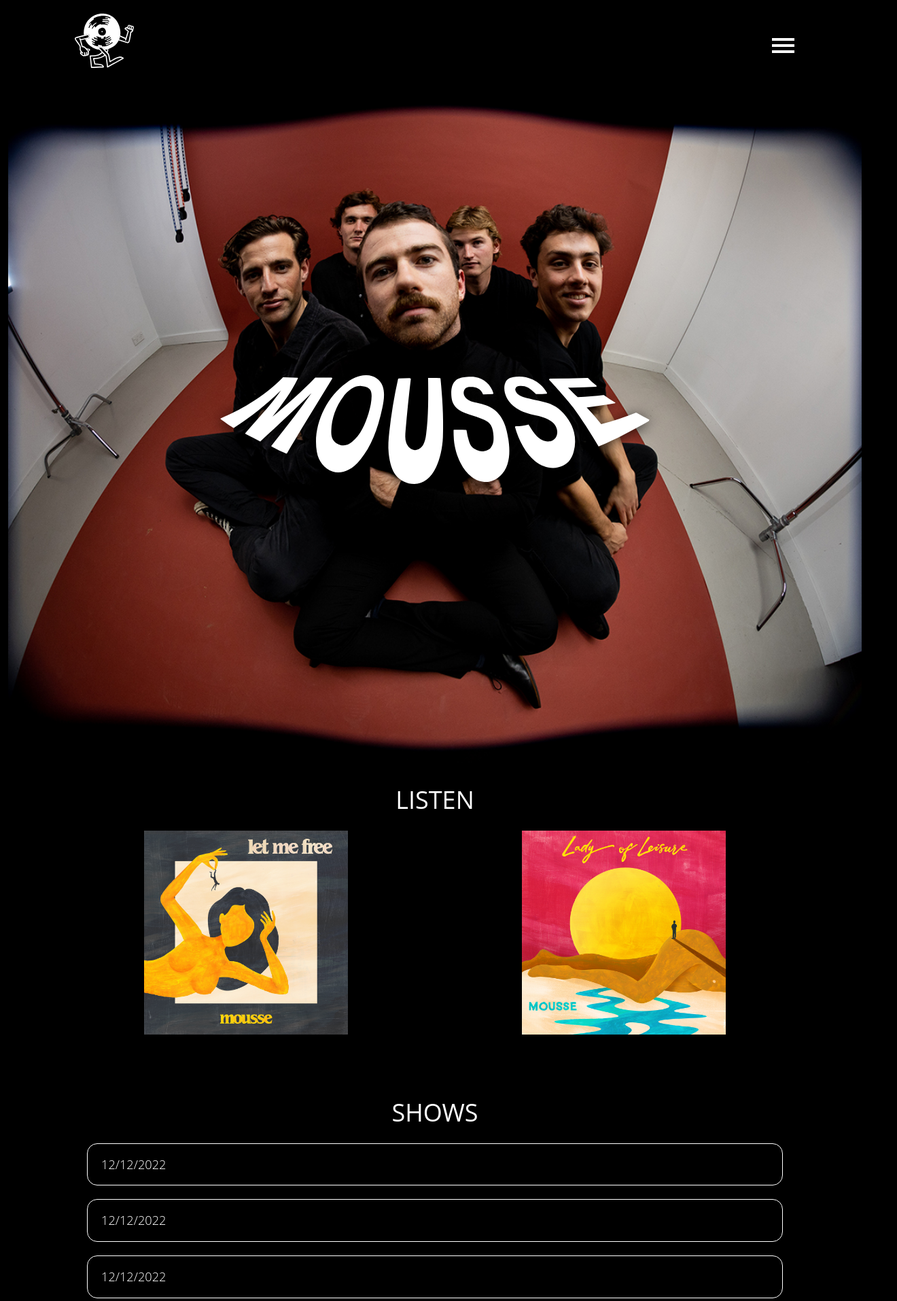
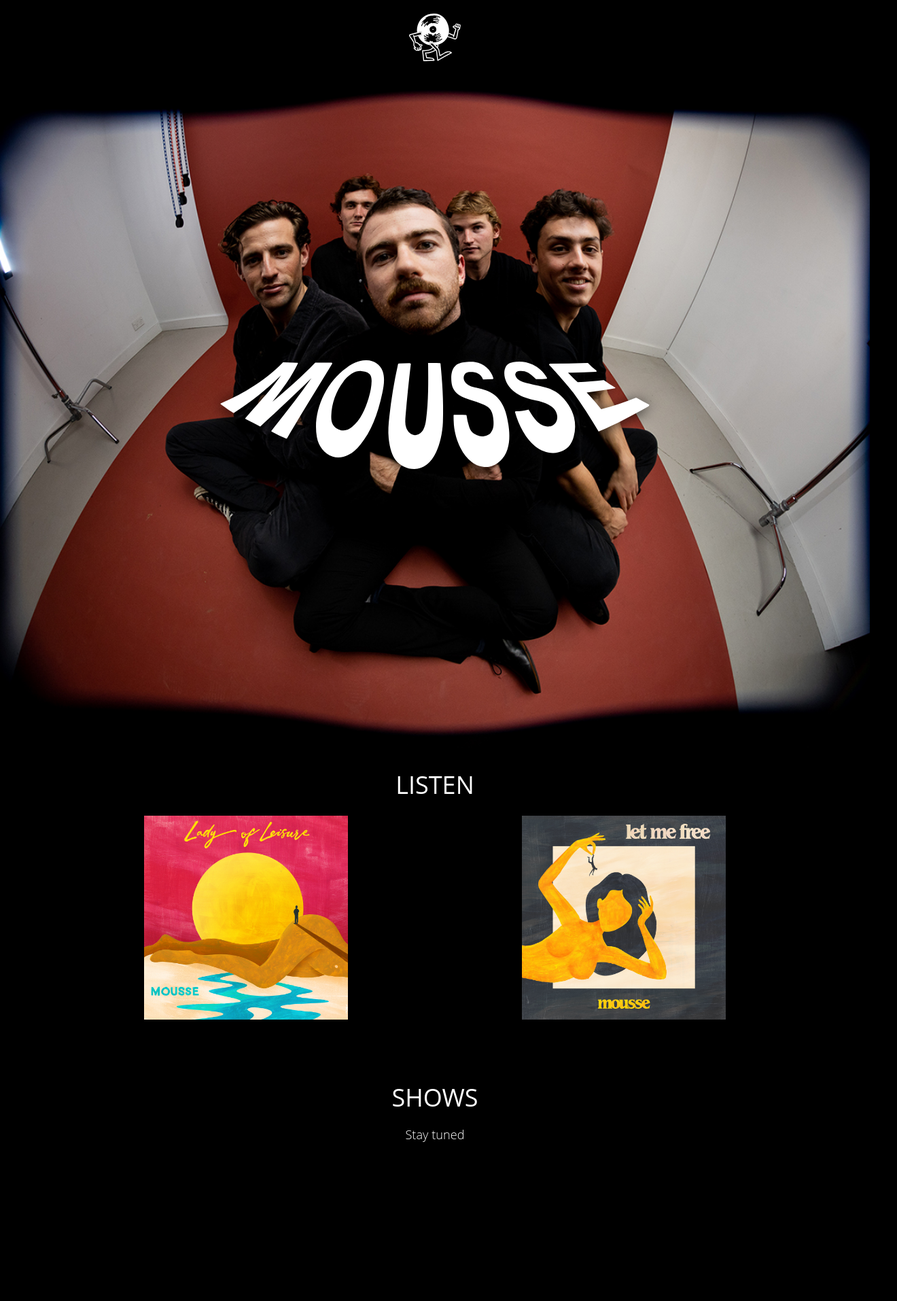
Before and after one commit to billmcculloch/mousse, a Gatsby site: page / in a window 1280 px wide. Shown: the whole page at 68% size, 1320 px wide, since content can reach past the window. Built offline with nearby package versions, Linux system fonts and the light colour scheme; Gatsby itself is replaced by a stand-in of ours.

Commit message:
mobile tweaks and navbar changes

```diff
--- a/src/components/Hero.module.scss
+++ b/src/components/Hero.module.scss
@@ -6,9 +6,7 @@
   display: flex;
   flex-direction: column;
   background-image: url("../images/hero.jpg");
-  width: 95vw;
   margin: 0px auto;
-
   text-align: center;
   background-size: cover;
   background-repeat: no-repeat;
--- a/src/components/Navbar.module.scss
+++ b/src/components/Navbar.module.scss
@@ -1,19 +1,25 @@
 @import "/src/styles/config";
 
 .navbar {
-  padding: 20px;
+  padding: 20px 0px;
   display: flex;
   flex-direction: row;
   justify-content: space-between;
-  width: 100%;
+  align-items: center;
   overflow: hidden;
   position: sticky;
   top: 0;
+  right: 0;
+  left: 0;
+  background-color: black;
+  z-index: 999;
+  filter: drop-shadow(0px 3px 8px rgba(0, 0, 0, 0.8));
 }
 .logo {
-  margin-left: 7%;
-  height: 80px;
+  margin: 0px auto;
+  height: 70px;
 }
+
 .wrapper {
   #menu {
     width: 400px;
@@ -52,7 +58,7 @@
   }
 
   #menuToggle a:hover {
-    color: red;
+    color: $highlights;
   }
   #menuToggle input {
     cursor: pointer;
@@ -99,4 +105,10 @@
   #menuToggle input:checked ~ span:nth-last-child(2) {
     transform: rotate(-45deg) translate(0, -1px);
   }
+
+  @media only screen and (max-width: 500px) {
+    #menuToggle {
+      display: none;
+    }
+  }
 }
--- a/src/components/Navbar.tsx
+++ b/src/components/Navbar.tsx
@@ -12,14 +12,16 @@ function Navbar() {
   // useEffect(() => {
   //   window.addEventListener("scroll", () => {
   //     setChecked(false);
-  //     console.log(window.scrollY);
-  //     if (window.scrollY > 400) {
-  //       gsap.to([nav.current], {
-  //         backgroundColor: "#b82050",
-  //         duration: 0.7,
-  //         zIndex: 999,
-  //       });
-  //     }
+  //     gsap.to([nav.current], {
+  //       display: "none",
+  //     });
+  //     // if (window.scrollY > 400) {
+  //     //   gsap.to([nav.current], {
+  //     //     display: "none",
+  //     //     duration: 0.7,
+  //     //     zIndex: 999,
+  //     //   });
+  //     // }
   //   });
   // });
 
@@ -28,7 +30,7 @@ function Navbar() {
       <div className={s.navbar} ref={nav}>
         <img className={s.logo} src={logo} />
 
-        <div className={s.wrapper} id={"burger"}>
+        {/* <div className={s.wrapper} id={"burger"}>
           <div id={s.menuToggle}>
             <input
               type="checkbox"
@@ -52,7 +54,7 @@ function Navbar() {
               </a>
             </ul>
           </div>
-        </div>
+        </div> */}
       </div>
     </>
   );
--- a/src/components/Records.tsx
+++ b/src/components/Records.tsx
@@ -10,8 +10,8 @@ function Records() {
     <>
       <Title title={"LISTEN"} />
       <div className={s.records}>
+        <Record imgUrl={LOL} onClick={() => console.log("clicked LOL")} />
         <Record imgUrl={LMF} onClick={() => console.log("clicked LMF")} />
-        <Record imgUrl={LOL} onClick={() => console.log("clicked LOL")} />
       </div>
     </>
   );
--- a/src/components/Shows.module.scss
+++ b/src/components/Shows.module.scss
@@ -9,4 +9,8 @@
   .shows {
     margin-top: 50px;
   }
+  p {
+    color: white;
+    text-align: center;
+  }
 }
--- a/src/components/Shows.tsx
+++ b/src/components/Shows.tsx
@@ -8,9 +8,10 @@ function Shows() {
     <div className={s.wrapper}>
       <div className={s.shows}>
         <Title title={"SHOWS"} />
+        <p>Stay tuned</p>
+        {/* <Show date={"12/12/2022"} />
         <Show date={"12/12/2022"} />
-        <Show date={"12/12/2022"} />
-        <Show date={"12/12/2022"} />
+        <Show date={"12/12/2022"} /> */}
       </div>
     </div>
   );
--- a/src/components/seo.tsx
+++ b/src/components/seo.tsx
@@ -1,6 +1,6 @@
 import React from "react";
 import { useSiteMetadata } from "../hooks/use-site-metadata";
-import icon from "../images/mousse_logo_red.svg";
+import icon from "../images/mousse_man_red.png";
 
 export const SEO = ({ title, description, pathname, children }: any) => {
   const {
```
Also changed, not shown: src/images/mousse_full_logo_red.svg (added), src/images/mousse_logo_white.svg (added), src/images/mousse_man_red.png (added).
